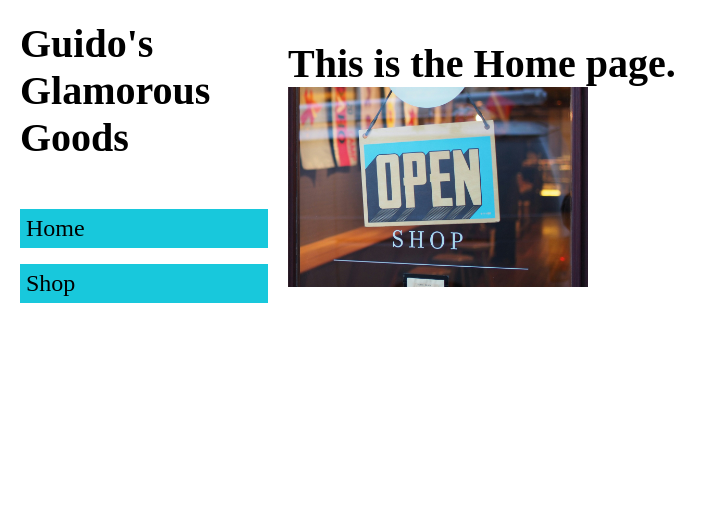
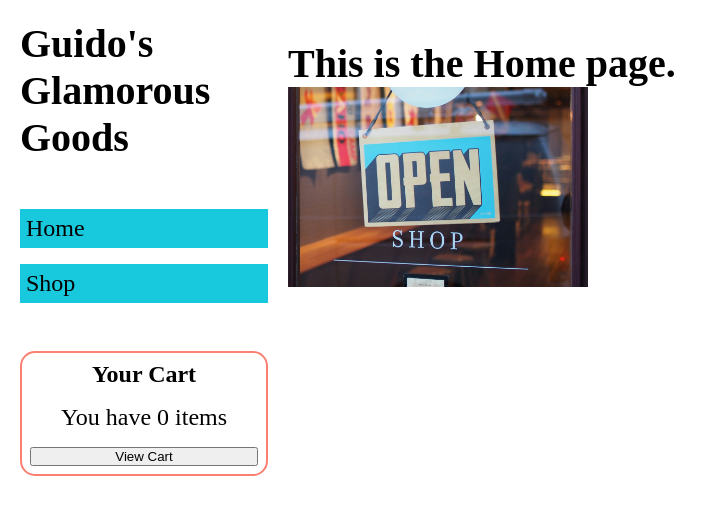
Before and after one commit to weboffools/shopping-cart, a React (Vite) app: page / in a window 1280 px wide. Shown: the top 514 px of the page, without its empty margins (0-717 px from the left). Built offline with nearby package versions, Linux system fonts and the light colour scheme.

Commit message:
Add cart number to sidebar using useContext

```diff
--- a/src/index.css
+++ b/src/index.css
@@ -51,3 +51,13 @@ nav ul {
 .main {
   margin: 20px;
 }
+
+.cart {
+  display: flex;
+  border: 2px solid salmon;
+  border-radius: 15px;
+  padding: 8px;
+  text-align: center;
+  flex-direction: column;
+  gap: 1rem;
+}
--- a/src/routes/root.jsx
+++ b/src/routes/root.jsx
@@ -1,5 +1,11 @@
 import { Link, Outlet } from 'react-router-dom';
+import { useState } from 'react';
+
 export default function Root() {
+  const [cart, setCart] = useState([]);
+
+  const num = (cart.reduce((acc, curr) => acc + curr.length, 0))
+
   return (
     <>
       <div className="container">
@@ -15,9 +21,14 @@ export default function Root() {
               </Link>
             </ul>
           </nav>
+    <div className='cart'>
+        <h2>Your Cart</h2>
+        <p>You have {num} items</p>
+        <button>View Cart</button>
+    </div>
         </div>
     <div className='main'>
-    <Outlet />
+    <Outlet context={[cart, setCart]}/>
     </div>
       </div>
     </>
--- a/src/routes/shop.jsx
+++ b/src/routes/shop.jsx
@@ -1,5 +1,6 @@
 import { useState, useEffect } from 'react';
 import ProductCard from '../components/ProductCard';
+import { useOutletContext } from 'react-router-dom';
 import styles from '../styles/shop.module.css';
 
 const useShopItems = () => {
@@ -25,7 +26,7 @@ const useShopItems = () => {
 
 export default function Shop() {
   const { shopItems, error, loading } = useShopItems();
-  const [cart, setCart] = useState([]);
+  const [cart, setCart] = useOutletContext();
   const products = shopItems.map((item) => (
     <ProductCard key={item.id} item={item} addCart={setCart} cart={cart} />
   ));
```
